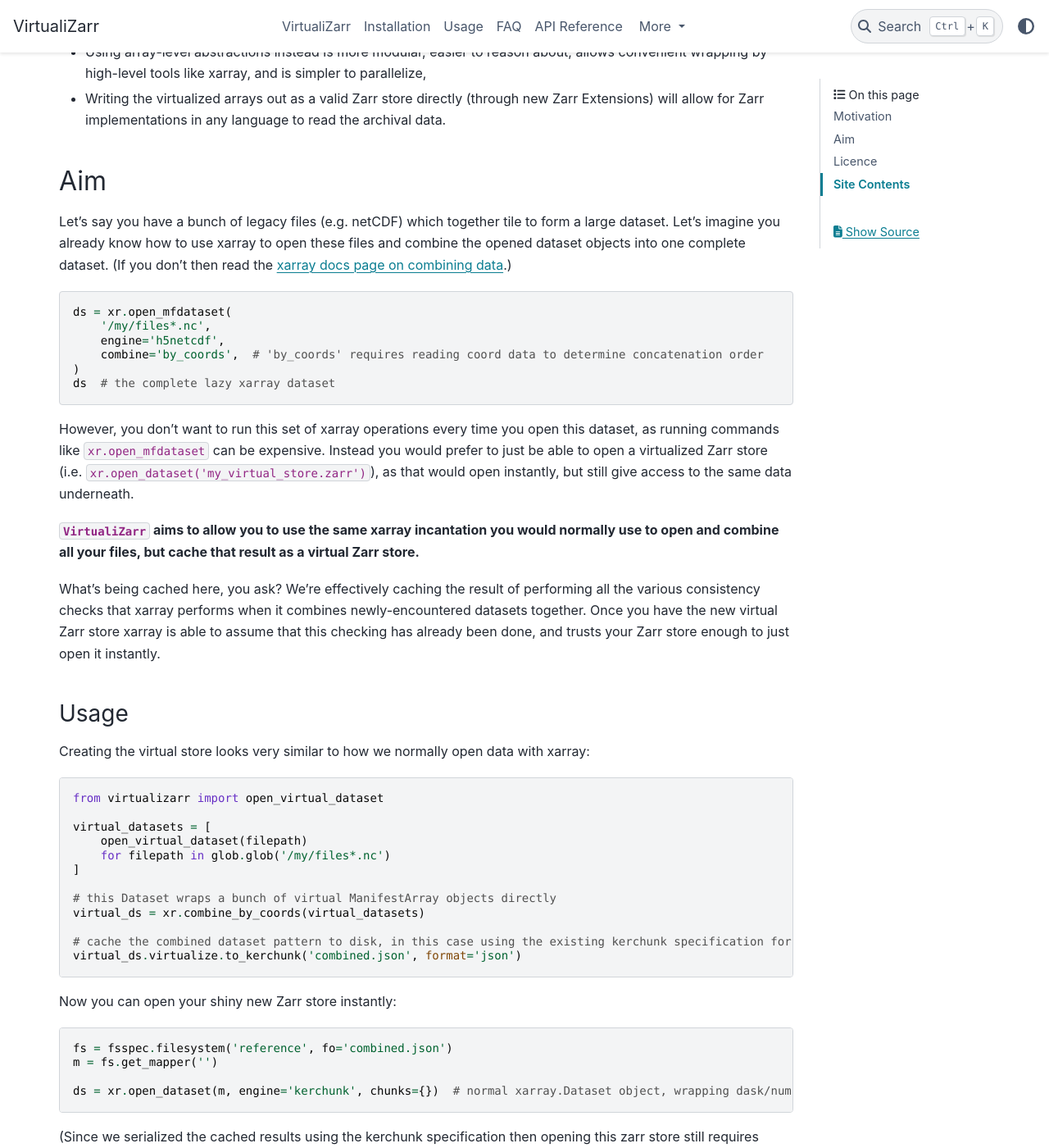
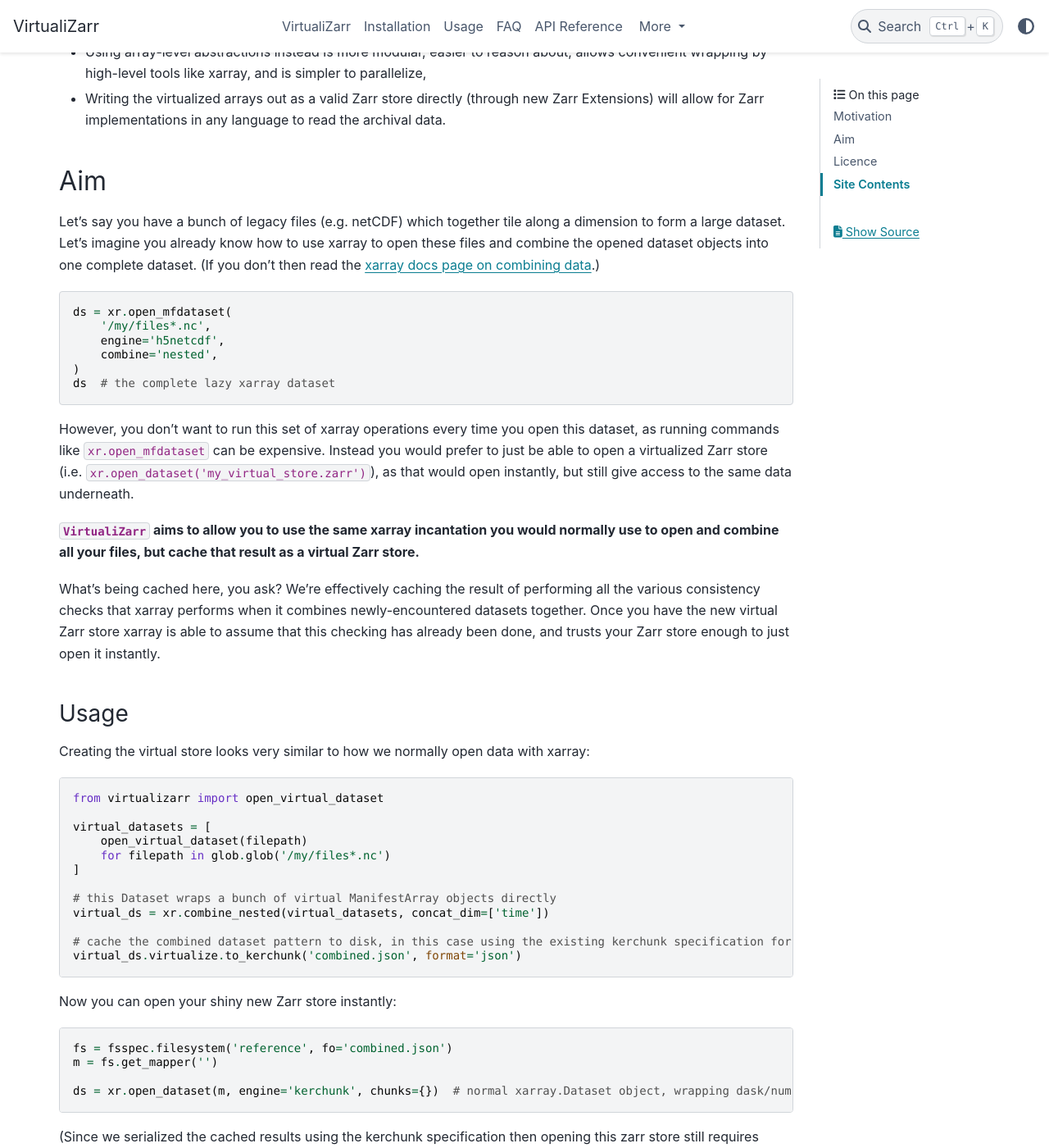
Before and after one commit to zarr-developers/VirtualiZarr, a Sphinx documentation site: the page built from docs/index.md, in a window 1280 px wide and 1400 px high, scrolled down 704 px. Shown: the whole window at 82% size. Built offline with Sphinx 7.4.7 and the PyData theme 0.15.4, drawn with Linux system fonts in a browser that asks for light colours.

Commit message:
use combine_nested in the example to fully avoid false advertising

````diff
--- a/docs/index.md
+++ b/docs/index.md
@@ -18,13 +18,13 @@
 
 ## Aim
 
-Let's say you have a bunch of legacy files (e.g. netCDF) which together tile to form a large dataset. Let's imagine you already know how to use xarray to open these files and combine the opened dataset objects into one complete dataset. (If you don't then read the [xarray docs page on combining data](https://docs.xarray.dev/en/stable/user-guide/combining.html).)
+Let's say you have a bunch of legacy files (e.g. netCDF) which together tile along a dimension to form a large dataset. Let's imagine you already know how to use xarray to open these files and combine the opened dataset objects into one complete dataset. (If you don't then read the [xarray docs page on combining data](https://docs.xarray.dev/en/stable/user-guide/combining.html).)
 
 ```python
 ds = xr.open_mfdataset(
     '/my/files*.nc',
     engine='h5netcdf',
-    combine='by_coords',  # 'by_coords' requires reading coord data to determine concatenation order
+    combine='nested',
 )
 ds  # the complete lazy xarray dataset
 ```
@@ -48,7 +48,7 @@
 ]
 
 # this Dataset wraps a bunch of virtual ManifestArray objects directly
-virtual_ds = xr.combine_by_coords(virtual_datasets)
+virtual_ds = xr.combine_nested(virtual_datasets, concat_dim=['time'])
 
 # cache the combined dataset pattern to disk, in this case using the existing kerchunk specification for reference files
 virtual_ds.virtualize.to_kerchunk('combined.json', format='json')
````
